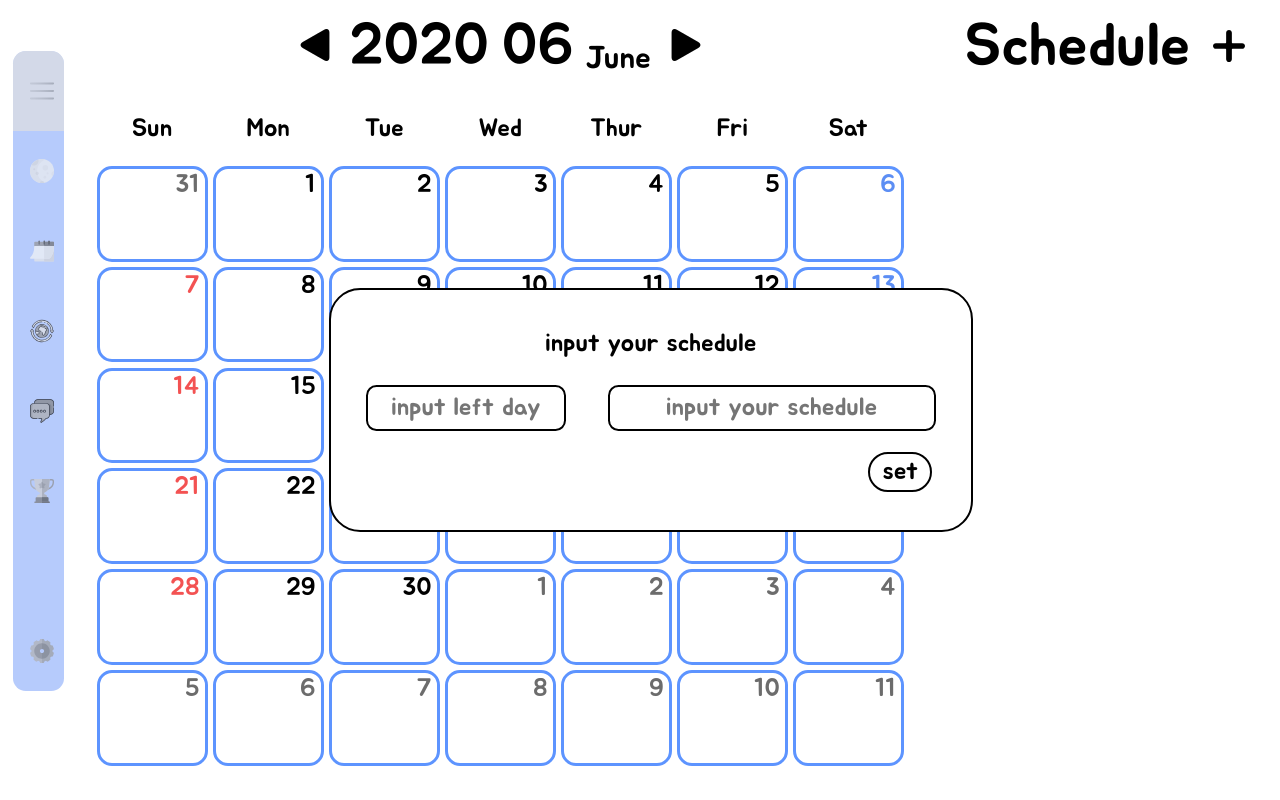
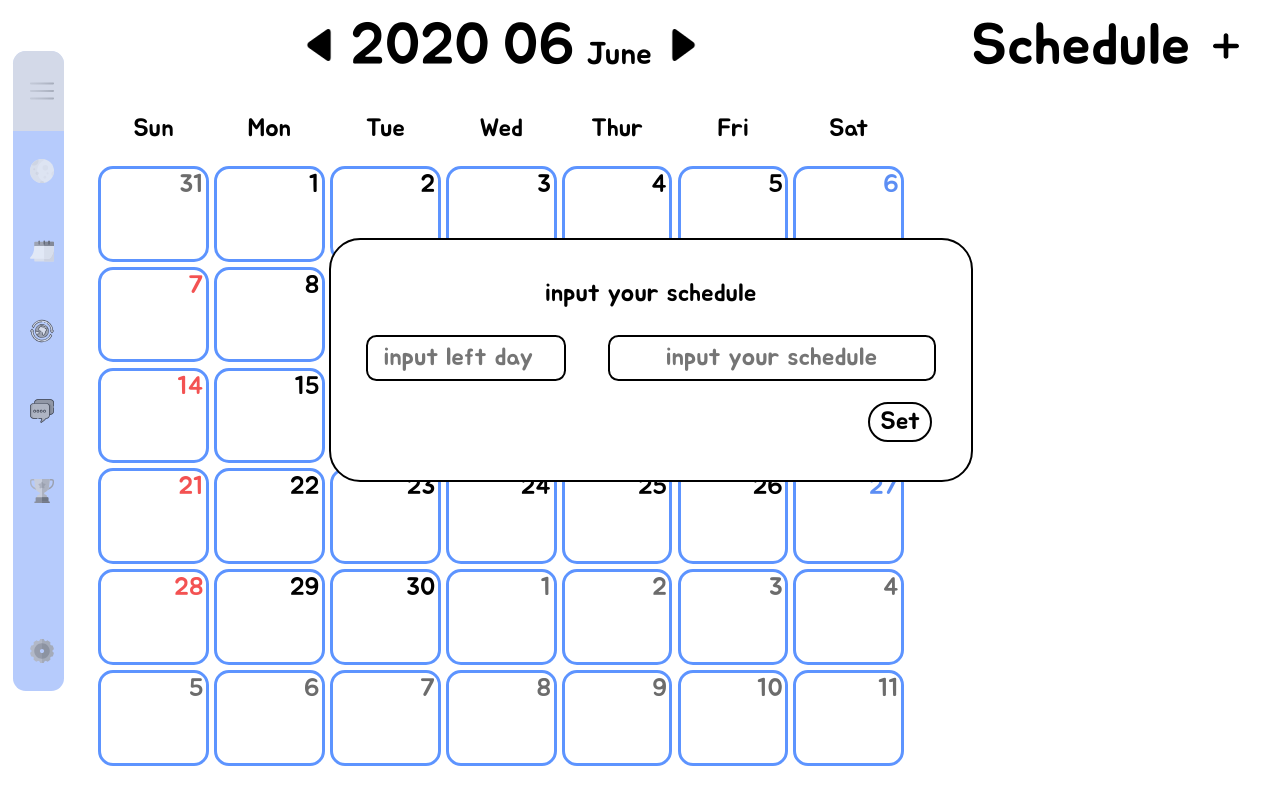
Before and after one commit to xodus0721/examiner, a React (Create React App) app: page / in a window 1280 px wide. Both pictures are taken after a click on the button 1229 px from the left and 47 px from the top of the page. Built offline with nearby package versions, Linux system fonts and the light colour scheme.

Commit message:
feat -> Change leftdays to positive numbers only

```diff
--- a/src/components/scheduleList.js
+++ b/src/components/scheduleList.js
@@ -6,6 +6,7 @@ const ScheduleList = ({ schedules, onInsert, onRemove }) => {
   const [leftDay, setLeftDay] = useState("");
   const [content, setContent] = useState("");
   const [visible, setVisible] = useState(null);
+  const [alert, setAlert] = useState(null);
 
   const inputAppear = () => {
     setVisible(!visible);
@@ -21,6 +22,7 @@ const ScheduleList = ({ schedules, onInsert, onRemove }) => {
 
   const addSchedule = useCallback(
     (e) => {
+      if (leftDay > 0) {
         if (visible === true) {
           setVisible(!visible);
         }
@@ -28,12 +30,40 @@ const ScheduleList = ({ schedules, onInsert, onRemove }) => {
         setLeftDay("");
         setContent("");
         e.preventDefault();
+      } else {
+        setAlert(!alert);
+      }
     },
-    [onInsert, leftDay, content, visible]
+    [onInsert, leftDay, content, visible, alert]
+  );
+
+  const confirmAlert = useCallback(
+    (e) => {
+      setAlert(!alert);
+    },
+    [alert]
   );
 
   return (
     <div className="schedule-board">
+      <div
+        className={
+          "alert-window " +
+          (alert === null
+            ? "input-null"
+            : alert
+            ? "input-appear"
+            : "input-disappear")
+        }
+      >
+        <span className="input-font">input only positive number!</span>
+        <input
+          className="button-style input-font confirm-button"
+          type="submit"
+          value="Confirm"
+          onClick={confirmAlert}
+        />
+      </div>
       <div
         className={
           "input-window " +
@@ -49,7 +79,8 @@ const ScheduleList = ({ schedules, onInsert, onRemove }) => {
           <div className="input-schedule">
             <input
               className="input-content input-font"
-              type="text"
+              type="number"
+              min="1"
               placeholder="input left day"
               value={leftDay}
               onChange={onChangeLeftDay}
@@ -64,9 +95,9 @@ const ScheduleList = ({ schedules, onInsert, onRemove }) => {
           </div>
         </div>
         <input
-          className="setting-button input-font"
+          className="button-style setting-button input-font"
           type="submit"
-          value="set"
+          value="Set"
           onClick={addSchedule}
         />
       </div>
--- a/src/stylesheets/dateList.scss
+++ b/src/stylesheets/dateList.scss
@@ -22,11 +22,10 @@
   border: 3px solid #5d94ff;
   border-radius: 15px;
   font-family: "Jua", sans-serif;
-  font-size: 25px;
-  min-width: 10px;
+  font-size: calc(1.2vw + 1.2vh);
 }
 
 .box-margin {
-  margin-right: 5px;
+  margin-right: 0.2vw;
   float: right;
 }
--- a/src/stylesheets/monthly.scss
+++ b/src/stylesheets/monthly.scss
@@ -19,7 +19,7 @@
 
 .name {
   font-size: calc(1.5vh + 1.5vw);
-  padding-top: 3vh;
+  padding-top: 2vh;
 }
 
 .head {
@@ -48,4 +48,9 @@
   color: #fffff3;
   background-color: rgba(0, 0, 0, 0);
   text-align: center;
+
+  img {
+    width: 2vw;
+    height: 4vh;
+  }
 }
--- a/src/stylesheets/scheduleList.scss
+++ b/src/stylesheets/scheduleList.scss
@@ -1,19 +1,29 @@
 @keyframes fadeIn {
-  from {
+  0% {
     opacity: 0;
+    transform: translateY(0);
+    transform-origin: 50% 50%;
+    text-shadow: none;
   }
-  to {
+  100% {
     opacity: 1;
+    transform: translateY(-50px);
+    transform-origin: 50% 50%;
   }
 }
 
 @keyframes fadeOut {
   0% {
     opacity: 1;
+    transform: translateY(-50px);
+    transform-origin: 50% 50%;
+    text-shadow: none;
   }
   100% {
     opacity: 0;
     visibility: hidden;
+    transform: translateY(50px);
+    transform-origin: 50% 50%;
   }
 }
 
@@ -31,9 +41,9 @@
 }
 
 .compo-name {
-  margin: 0 10px 0 10px;
+  margin: 0 0.3vw 0 0.3vw;
   font-family: "Jua", sans-serif;
-  font-size: 60px;
+  font-size: calc(2.8vh + 2.8vw);
   text-align: center;
 }
 
@@ -105,22 +115,29 @@
   justify-content: center;
 }
 
-.setting-button {
-  margin-left: 42vw;
-  width: 5vw;
+.button-style {
   height: 5vh;
   background-color: #ffffff;
   border: calc(0.1vw + 0.1vh) solid black;
   border-radius: calc(1vw + 1vh);
 }
 
+.setting-button {
+  margin-left: 42vw;
+  width: 5vw;
+}
+
+.confirm-button {
+  width: 8vw;
+}
+
 .input-appear {
   visibility: visible;
-  animation: fadeIn 300ms;
+  animation: fadeIn 300ms cubic-bezier(0.25, 0.46, 0.45, 0.94) both;
 }
 
 .input-disappear {
-  animation: fadeOut 300ms both;
+  animation: fadeOut 0.5s cubic-bezier(0.25, 0.46, 0.45, 0.94) both;
 }
 
 .input-null {
@@ -141,3 +158,25 @@
   font-family: "Jua", sans-serif;
   font-size: calc(1vh + 1vw);
 }
+
+.alert-window {
+  display: flex;
+  flex-direction: column;
+  justify-content: center;
+  align-items: center;
+  background-color: #ffffff;
+  border: calc(0.1vw + 0.1vh) solid black;
+  border-radius: calc(1.5vw + 1.5vh);
+  z-index: 2;
+  width: 30%;
+  max-width: 400px;
+  height: 20%;
+  max-height: 200px;
+  position: absolute;
+  top: 40vh;
+  right: 38vw;
+
+  span {
+    margin-bottom: 2vh;
+  }
+}
```
Lines whose indentation alone changed are shown as unchanged.
